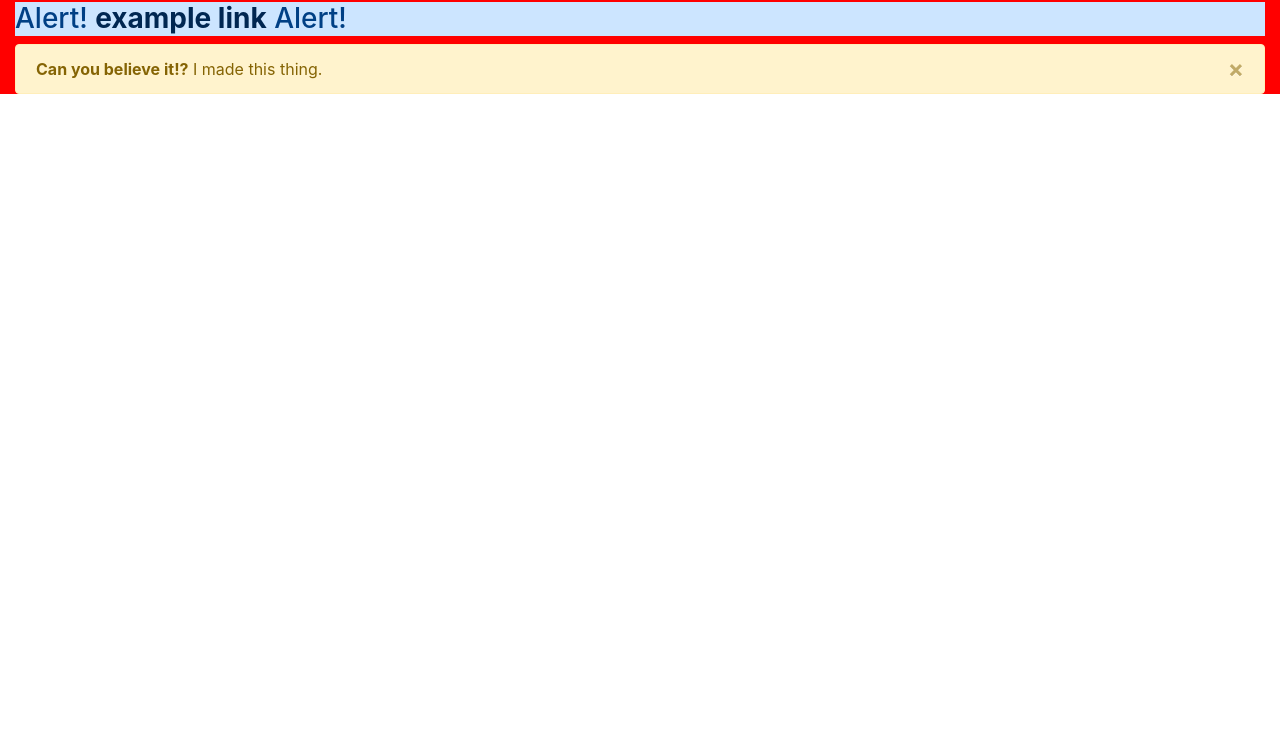
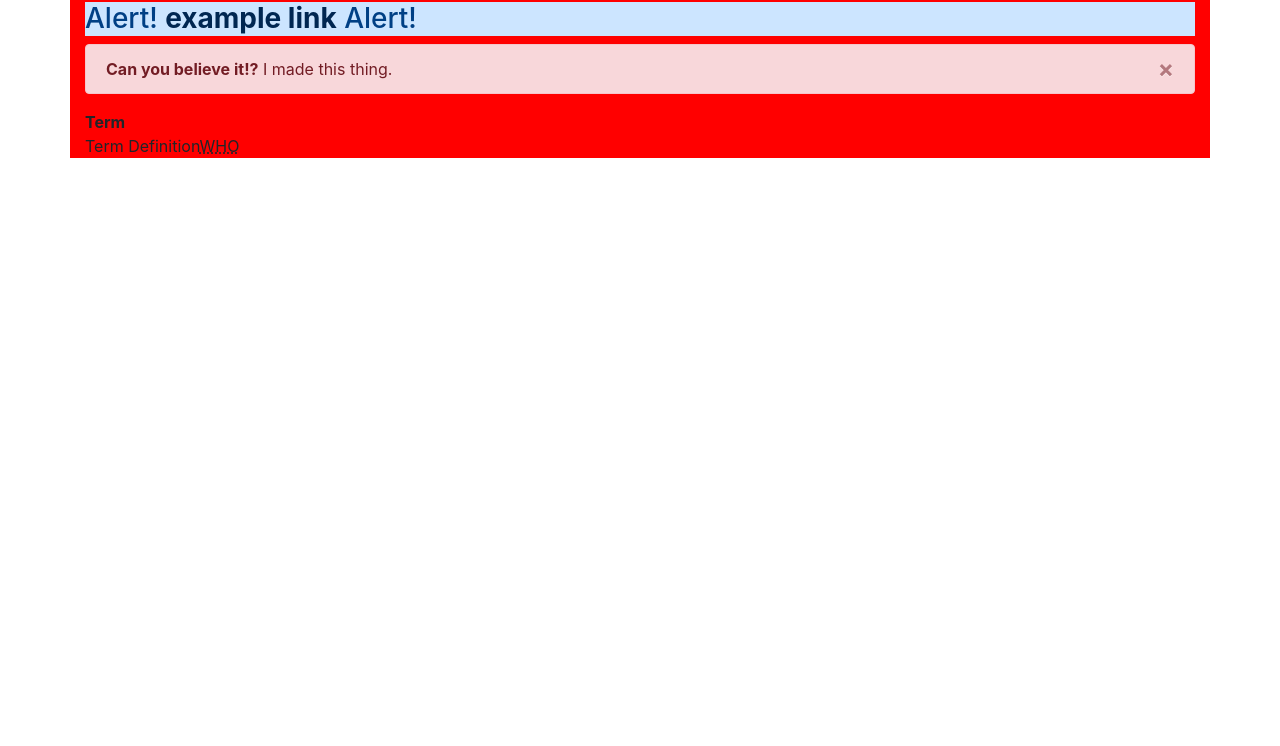
Before and after one commit to manik1235/personal-portfolio, a plain HTML site: page index.html in a window 1280 px wide. Shown: the part 54-800 px from the top of the page. Drawn offline with nearby package versions, Linux system fonts and the light colour scheme.

Commit message:
practicing css elements

```diff
--- a/index.html
+++ b/index.html
@@ -1,6 +1,9 @@
+
 <!doctype html>
 <html lang="en">
 	<head>
+		<!-- Original index.html template from  https://getbootstrap.com/docs/4.1/getting-started/introduction/	-->
+
 		<!-- Required meta tags -->
 		<meta charset="utf-8">
 		<meta name="viewport" content="width=device-width, initial-scale=1, shrink-to-fit=no">
@@ -13,22 +16,26 @@
 		<title>Personal Portfolio :: Andrew Henning-Kolberg</title>
 	</head>
 	<body>
-		<div class="container-fluid a-test">
+		<div class="container container-fluid a-test">
 			<h1>Hello, world!</h1>
 			<h3 class="alert-primary" role="alert">Alert! <a href="#" class="alert-link">example link</a> Alert!</h3>
-			<div class="alert alert-warning alert-dismissible fade show" role="alert">
+			<div class="alert alert-danger alert-dismissible fade show" role="alert">
 				<strong>Can you believe it!?</strong> I made this thing.
 				<button type="button" class="close" data-dismiss="alert" aria-label="Close">
 					<span aria-hidden="true">&times;</span>
 				</button>
 			</div>
+			<dl>
+				<dt>Term</dt>
+				<dd>Term Definition<abbr title="World Health Organization">WHO</abbr></dd>
+			</dl>
 		</div>
 
 		<!-- Optional Javascript --> <!-- I'm not yet sure why it's optional... -->
 		<!-- jQuery first, then Popper.js, then Bootstrap JS -->
 		<script src="https://code.jquery.com/jquery-3.3.1.slim.min.js" integrity="sha384-q8i/X+965DzO0rT7abK41JStQIAqVgRVzpbzo5smXKp4YfRvH+8abtTE1Pi6jizo" crossorigin="anonymous"></script>
 		<script src="https://cdnjs.cloudflare.com/ajax/libs/popper.js/1.14.0/umd/popper.min.js" integrity="sha384-cs/chFZiN24E4KMATLdqdvsezGxaGsi4hLGOzlXwp5UZB1LY//20VyM2taTB4QvJ" crossorigin="anonymous"></script>
-		<script src="https://stackpath.bootstrapcdn.com/bootstrap/4.1.0/js/bootstrap.min.js" integrity="anonymous"></script>
-
+		<script src="https://stackpath.bootstrapcdn.com/bootstrap/4.1.0/js/bootstrap.min.js" integrity="sha384-uefMccjFJAIv6A+rW+L4AHf99KvxDjWSu1z9VI8SKNVmz4sk7buKt/6v9KI65qnm" crossorigin="anonymous"></script>
+		<script src="./scripts/script.js"></script>
 	</body>
 </html>
--- /dev/null
+++ b/scripts/script.js
@@ -0,0 +1 @@
+$('.alert').alert();
```
